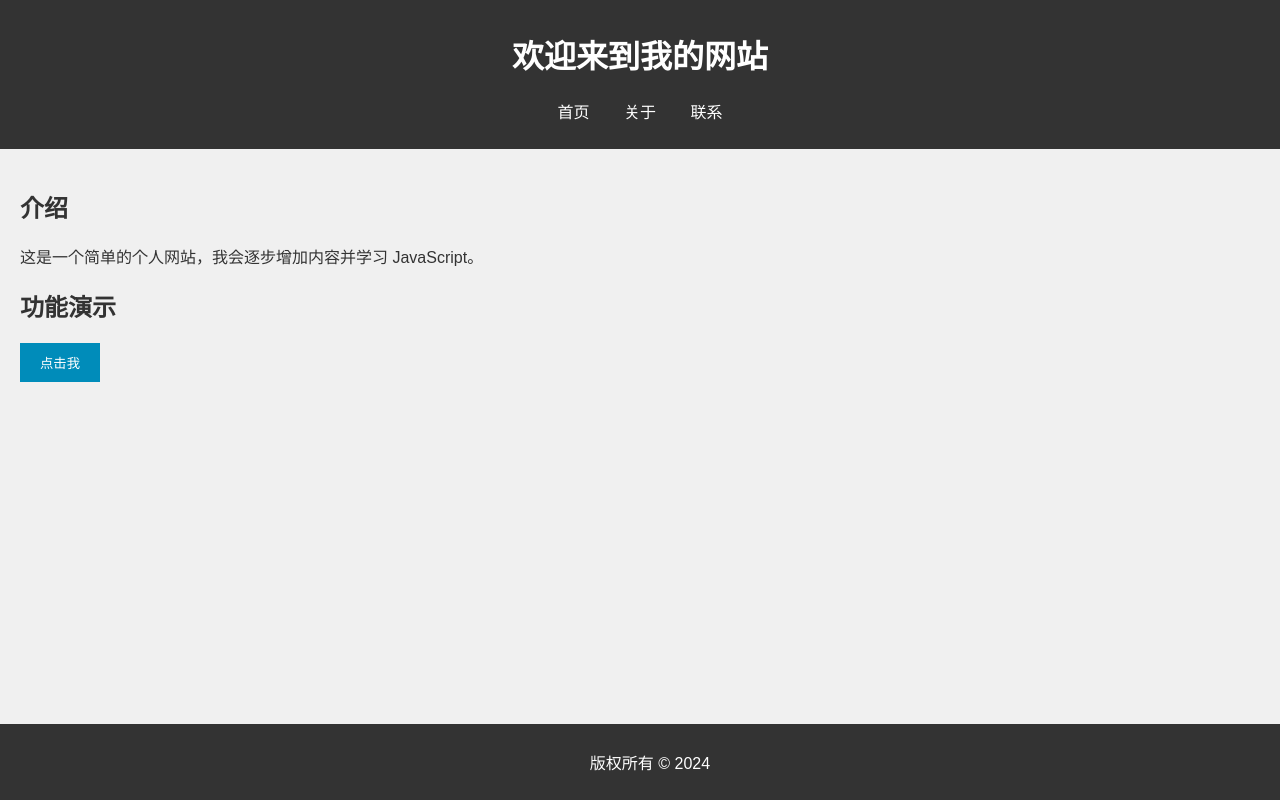
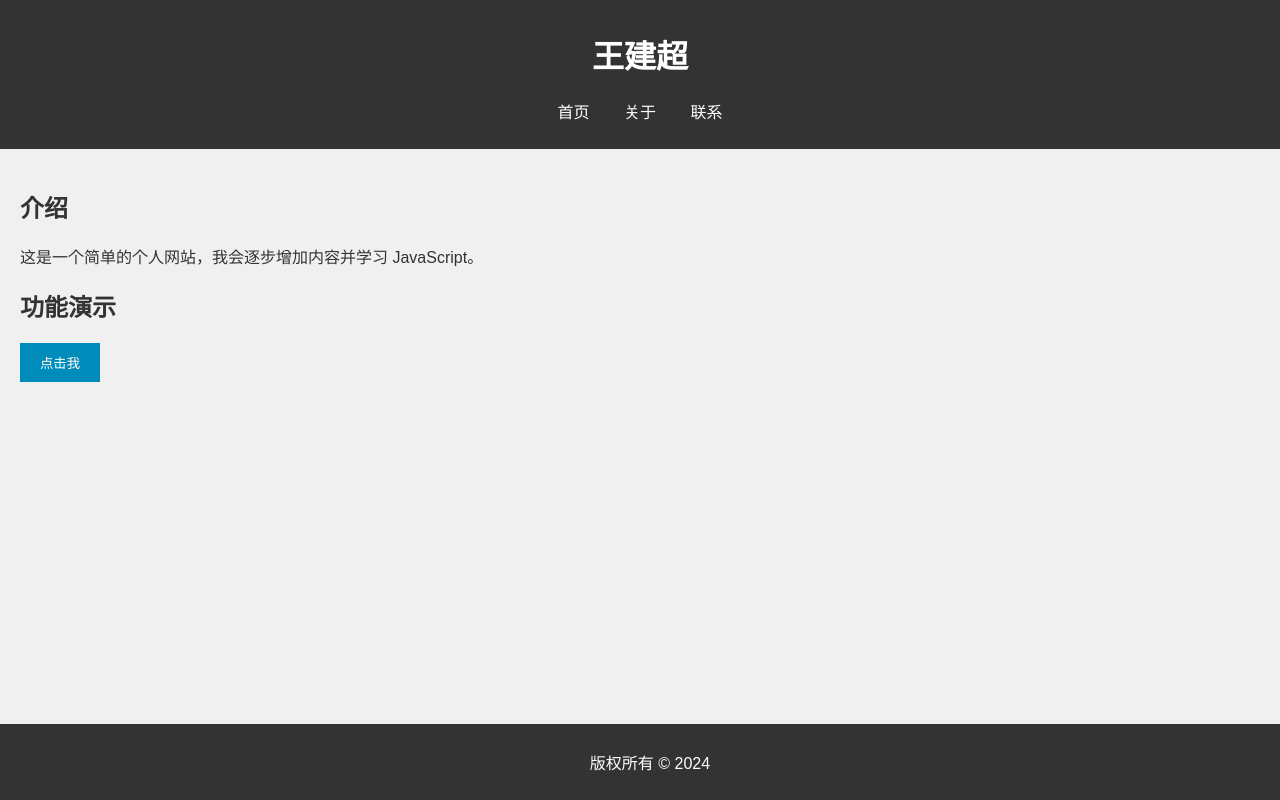
Before and after one commit to 0000017/collection-of-mao, a plain HTML site: page index.html in a window 1280 px wide. Drawn offline with Linux system fonts and the light colour scheme.

Commit message:
Update index.html

```diff
--- a/index.html
+++ b/index.html
@@ -9,7 +9,7 @@
 </head>
 <body>
   <header>
-    <h1>欢迎来到我的网站</h1>
+    <h1>王建超</h1>
     <nav>
       <ul>
         <li><a href="#">首页</a></li>
```
